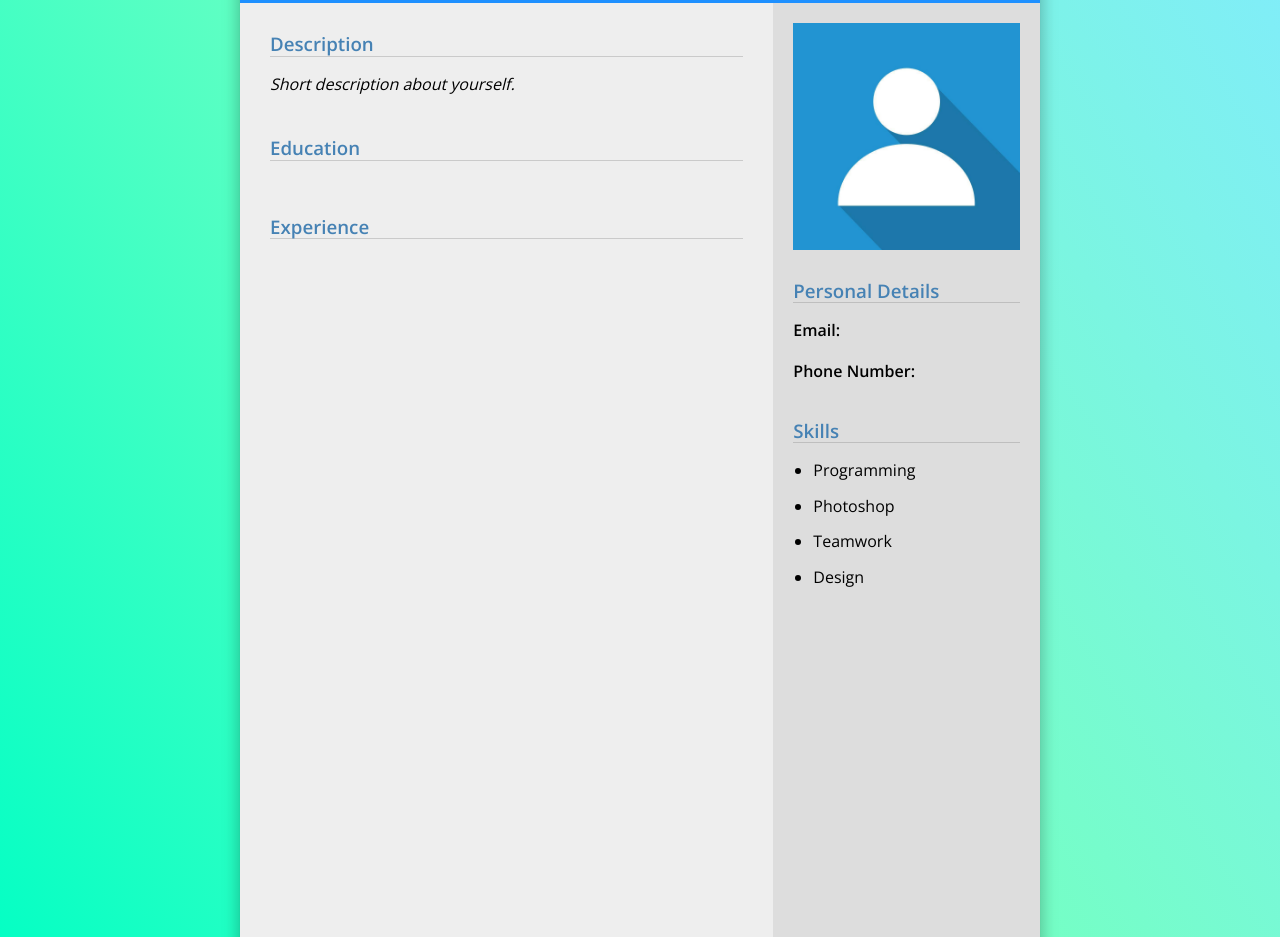
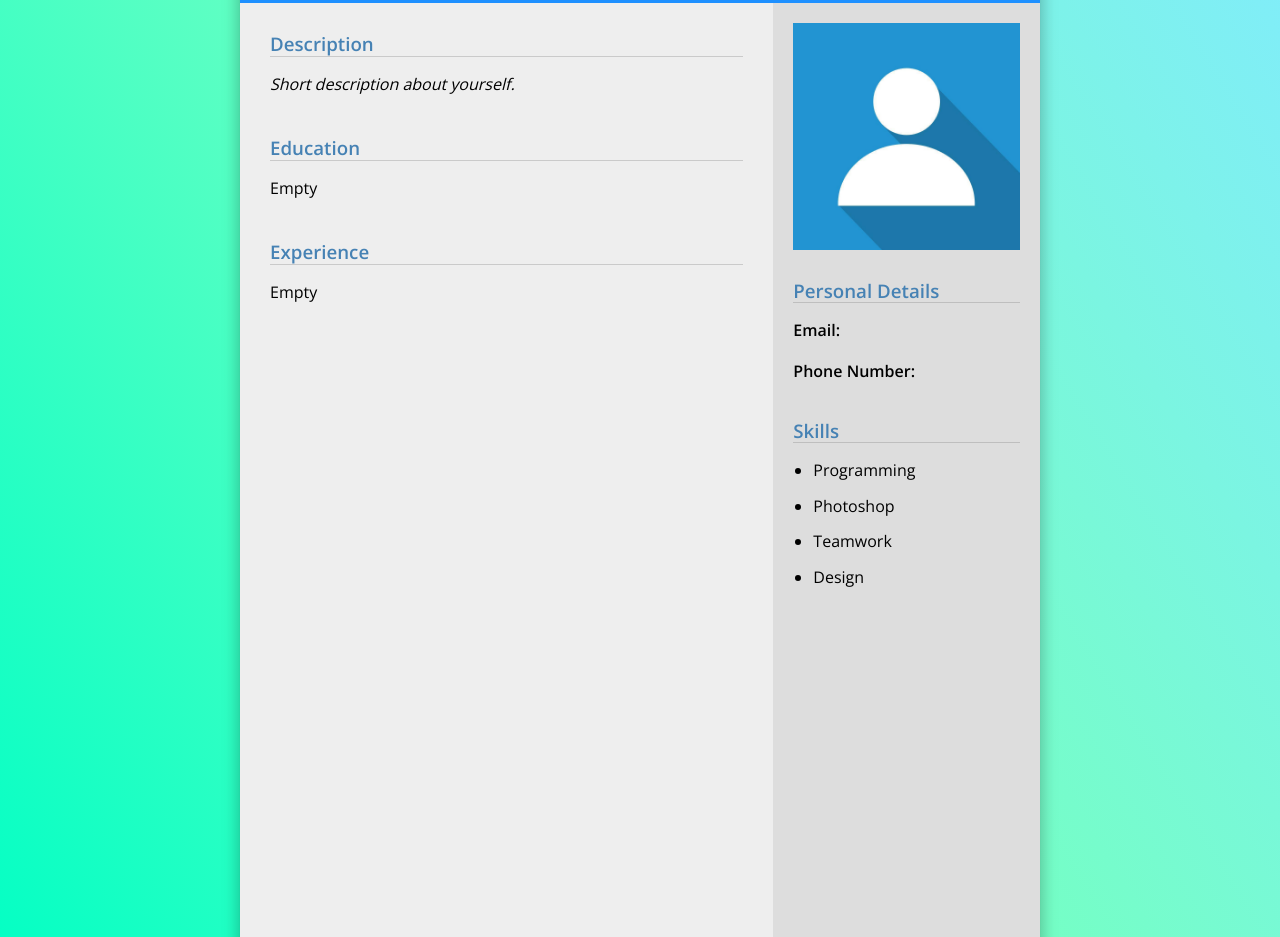
Before and after one commit to ren-isCoding/cv-application, a React (Create React App) app: page / in a window 1280 px wide. Shown: the part 1140-2077 px from the top of the page. Built offline with nearby package versions, Linux system fonts and the light colour scheme.

Commit message:
minor changes for preview appearance

```diff
--- a/src/components/CvForm/EducationForm.js
+++ b/src/components/CvForm/EducationForm.js
@@ -8,19 +8,40 @@ export default function EducationForm({
 }) {
     const educationState = education.map((educationObj) => {
         const { id } = educationObj
+        const currentYear = new Date().getFullYear()
+        const preventLetters = (e) => {
+            if (e.which < 48 || e.which > 57 || e.target.value.length > 3) {
+                e.preventDefault()
+            }
+        }
         return (
             <div className="inputs" key={id} onChange={(e) => changeEducation(e, id)}>
+                <input
+                    type="number"
+                    min="2000"
+                    max={currentYear}
+                    placeholder="From (year)"
+                    name="schoolStart"
+                    onKeyPress={(e) => preventLetters(e)}
+                />
+                <input
+                    type="number"
+                    min="2000"
+                    max={currentYear}
+                    placeholder="To (year)"
+                    name="schoolEnd"
+                    onKeyPress={(e) => preventLetters(e)}
+                />
                 <input placeholder="School" name="school" />
                 <input placeholder="City" name="schoolCity" />
                 <input placeholder="Degree" name="degree" />
-                <input placeholder="Start date (year)" name="schoolStart" />
-                <input placeholder="End date (year)" name="schoolEnd" />
                 <button className="remove-btn" onClick={(e) => deleteEducation(id)}>
                     Remove
                 </button>
             </div>
         )
     })
+
     return (
         <section>
             <h3 id="education">Education</h3>
--- a/src/components/CvForm/ExperienceForm.js
+++ b/src/components/CvForm/ExperienceForm.js
@@ -8,19 +8,42 @@ export default function ExperienceForm({
 }) {
     const experienceState = experience.map((experienceObj) => {
         const { id } = experienceObj
+        const currentYear = new Date().getFullYear()
+        const preventLetters = (e) => {
+            if (e.which < 48 || e.which > 57 || e.target.value.length > 3) {
+                e.preventDefault()
+                console.log(e)
+            }
+        }
+
         return (
             <div className="inputs" key={id} onChange={(e) => changeExperience(e, id)}>
+                <input
+                    type="number"
+                    min="2000"
+                    max={currentYear}
+                    placeholder="From (year)"
+                    name="jobStart"
+                    onKeyPress={(e) => preventLetters(e)}
+                />
+                <input
+                    type="number"
+                    min="2000"
+                    max={currentYear}
+                    placeholder="To (year)"
+                    name="jobEnd"
+                    onKeyPress={(e) => preventLetters(e)}
+                />
                 <input placeholder="Job profession" name="job" />
                 <input placeholder="Company name" name="company" />
                 <input placeholder="City" name="jobCity" />
-                <input placeholder="Start date (year)" name="jobStart" />
-                <input placeholder="End date (year)" name="jobEnd" />
                 <button className="remove-btn" onClick={(e) => deleteExperience(id)}>
                     Remove
                 </button>
             </div>
         )
     })
+
     return (
         <section>
             <h3 id="experience">Experience</h3>
--- a/src/components/CvForm/PersonalForm.js
+++ b/src/components/CvForm/PersonalForm.js
@@ -1,6 +1,11 @@
 import React from "react"
 
 export default function PersonalForm({ changePersonal }) {
+    const preventLetters = (e) => {
+        if (e.which < 48 || e.which > 57 || e.target.value.length > 15) {
+            e.preventDefault()
+        }
+    }
     return (
         <section>
             <h3>Personal Information</h3>
@@ -9,7 +14,12 @@ export default function PersonalForm({ changePersonal }) {
                 <input placeholder="Last Name" name="lName" />
                 <input placeholder="Profession" name="profession" />
                 <input placeholder="Email" name="email" />
-                <input placeholder="Phone Number" name="phoneNum" />
+                <input
+                    type="text"
+                    placeholder="Phone Number"
+                    name="phoneNum"
+                    onKeyPress={(e) => preventLetters(e)}
+                />
                 <input placeholder="Description" name="desc" />
                 <button className="add-btn">Upload Photo</button>
             </div>
--- a/src/components/CvPreview/EducationPreview.js
+++ b/src/components/CvPreview/EducationPreview.js
@@ -6,11 +6,12 @@ export default function EducationPreview({ education }) {
         return (
             <div className="info-wrapper" key={id}>
                 <span className="info-date">
-                    {schoolStart} - {schoolEnd}
+                    {schoolStart ? schoolStart + " -" : ""} {schoolEnd}
                 </span>
                 <div className="info-details">
                     <span className="info-bold">
-                        {school}, {schoolCity}
+                        {school ? school + ", " : ""}
+                        {schoolCity}
                     </span>
                     <span>{degree}</span>
                 </div>
@@ -20,7 +21,8 @@ export default function EducationPreview({ education }) {
     return (
         <section>
             <h3>Education</h3>
-            {educationArray}
+            {education.length ? educationArray : "Empty"}
+            {console.log(!!education.length)}
         </section>
     )
 }
--- a/src/components/CvPreview/ExperiencePreview.js
+++ b/src/components/CvPreview/ExperiencePreview.js
@@ -6,12 +6,12 @@ export default function ExperiencePreview({ experience }) {
         return (
             <div className="info-wrapper" key={id}>
                 <span className="info-date">
-                    {jobStart} - {jobEnd}
+                    {jobStart ? jobStart + " -" : ""} {jobEnd}
                 </span>
                 <div className="info-details">
                     <span className="info-bold">{job}</span>
                     <span>
-                        {company}, {jobCity}
+                        {company ? company + "," : ""} {jobCity}
                     </span>
                 </div>
             </div>
@@ -20,7 +20,7 @@ export default function ExperiencePreview({ experience }) {
     return (
         <section>
             <h3>Experience</h3>
-            {experienceState}
+            {experience.length ? experienceState : "Empty"}
         </section>
     )
 }
```
